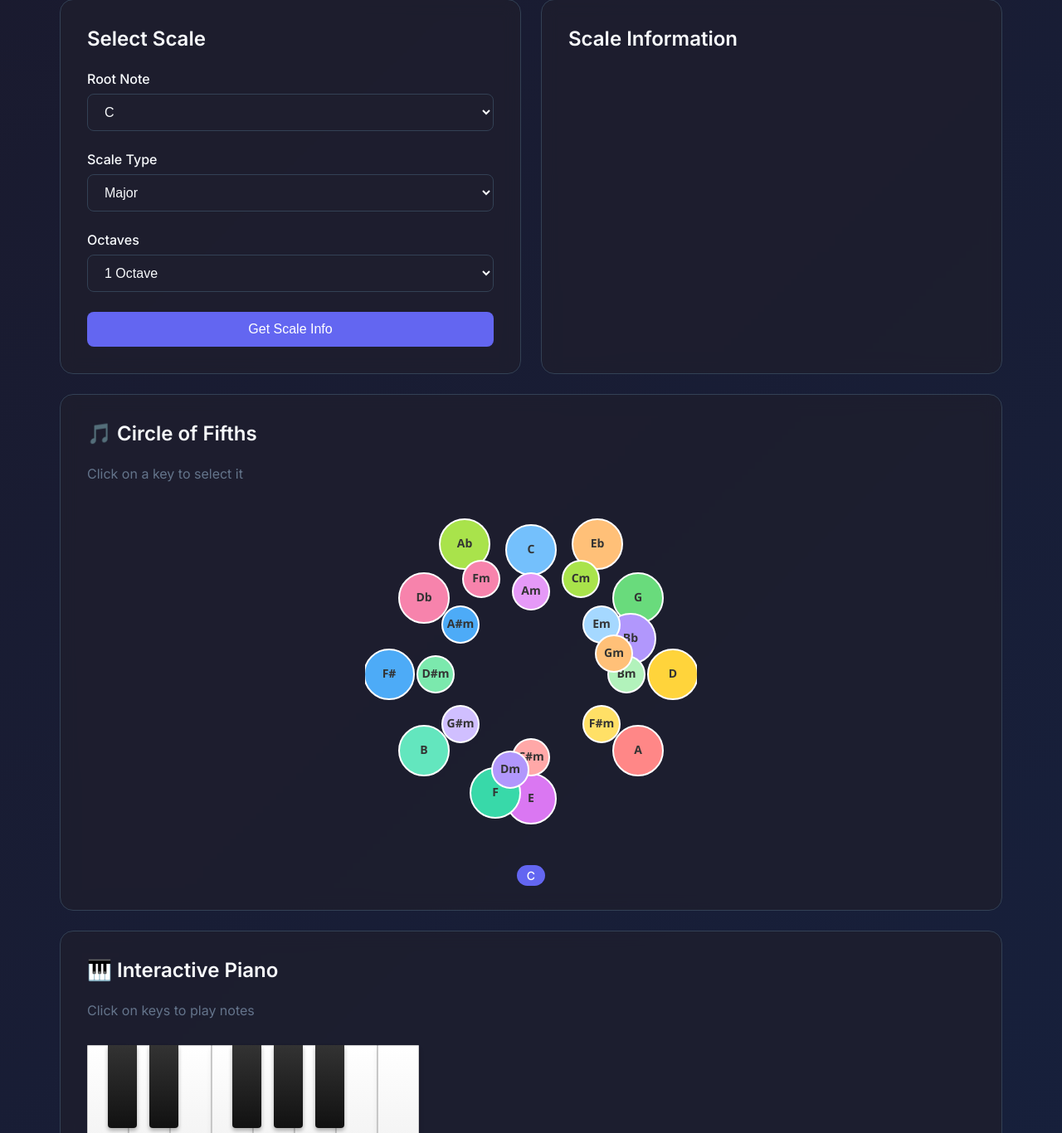
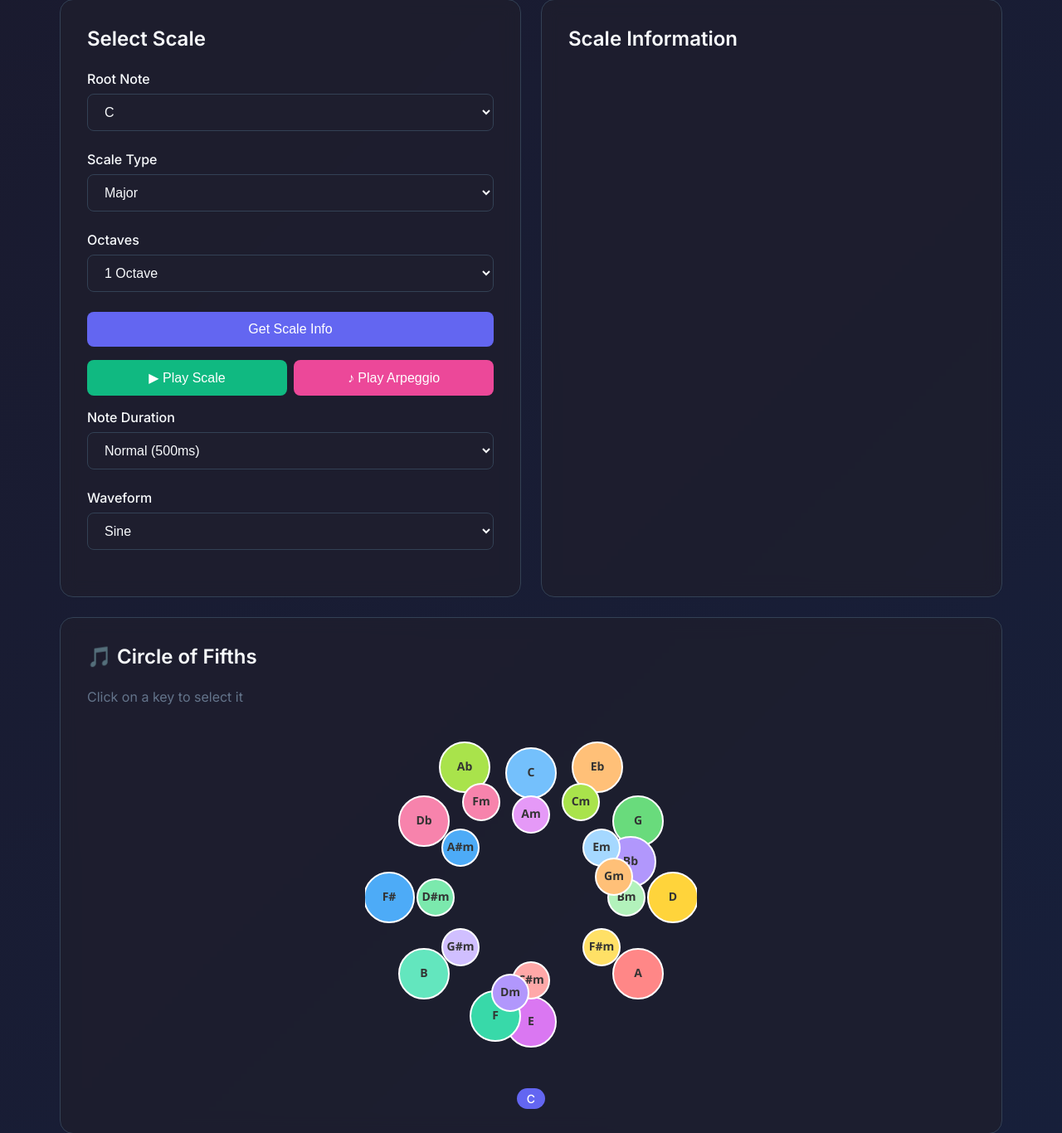
Before and after one commit to ballales1984-wq/composer, a Flask app: page /scales in a window 1280 px wide. Shown: the part 194-1560 px from the top of the page at 83% size. Run offline with Flask 2, Linux system fonts and the light colour scheme.

Commit message:
Add audio playback to Scale Explorer: play scale, arpeggio, and piano keyboard
- Added Play Scale button to hear scale notes sequentially
- Added Play Arpeggio button to hear chord tones
- Added waveform selection (sine, square, sawtooth, triangle)
- Added note duration control (fast, normal, slow)
- Piano keyboard now uses selected waveform and duration
- Web Audio API with ADSR envelope for better sound quality
- Notes are stored in currentScaleData for playback functions

```diff
--- a/web_app/templates/scales.html
+++ b/web_app/templates/scales.html
@@ -76,6 +76,36 @@
         <button id="get-scale" class="btn btn-primary" style="width: 100%;">
             Get Scale Info
         </button>
+
+        <div class="playback-controls" style="margin-top: 1rem; display: flex; gap: 0.5rem;">
+            <button id="play-scale" class="btn btn-success" style="flex: 1;">
+                ▶ Play Scale
+            </button>
+            <button id="play-arpeggio" class="btn btn-secondary" style="flex: 1;">
+                ♪ Play Arpeggio
+            </button>
+        </div>
+
+        <div class="playback-settings" style="margin-top: 1rem;">
+            <div class="form-group">
+                <label class="form-label">Note Duration</label>
+                <select id="note-duration" class="form-select">
+                    <option value="0.25">Fast (250ms)</option>
+                    <option value="0.5" selected>Normal (500ms)</option>
+                    <option value="0.75">Slow (750ms)</option>
+                    <option value="1">Very Slow (1s)</option>
+                </select>
+            </div>
+            <div class="form-group">
+                <label class="form-label">Waveform</label>
+                <select id="waveform" class="form-select">
+                    <option value="sine" selected>Sine</option>
+                    <option value="square">Square</option>
+                    <option value="sawtooth">Sawtooth</option>
+                    <option value="triangle">Triangle</option>
+                </select>
+            </div>
+        </div>
     </div>
 
     <div class="card">
@@ -408,6 +438,14 @@ const scaleType = document.getElementById('scale-type');
 const octaves = document.getElementById('octaves');
 const getScaleBtn = document.getElementById('get-scale');
 const highlightCheckbox = document.getElementById('highlight-scale');
+const playScaleBtn = document.getElementById('play-scale');
+const playArpeggioBtn = document.getElementById('play-arpeggio');
+const noteDurationSelect = document.getElementById('note-duration');
+const waveformSelect = document.getElementById('waveform');
+
+// Current scale data
+let currentScaleData = null;
+let isPlaying = false;
 
 // Audio context for playing notes
 let audioContext = null;
@@ -425,7 +463,131 @@ function initAudio() {
     }
 }
 
-function playNote(note, octave) {
+function getFrequency(noteName) {
+    // Parse note name like "C4", "F#5", "Bb3"
+    const match = noteName.match(/^([A-G][#b]?)(-?\d+)?$/);
+    if (!match) return 440;
+
+    let note = match[1];
+    const octave = match[2] ? parseInt(match[2]) : 4;
+
+    // Handle enharmonic equivalents
+    const noteMap = {
+        'Db': 'C#', 'Eb': 'D#', 'Gb': 'F#', 'Ab': 'G#', 'Bb': 'A#'
+    };
+    if (noteMap[note]) note = noteMap[note];
+
+    const baseFreq = noteFrequencies[note];
+    if (!baseFreq) return 440;
+
+    return baseFreq * Math.pow(2, octave - 4);
+}
+
+function playNote(noteName, duration, waveform = 'sine') {
+    initAudio();
+
+    const frequency = getFrequency(noteName);
+
+    // Create oscillator
+    const oscillator = audioContext.createOscillator();
+    const gainNode = audioContext.createGain();
+
+    oscillator.connect(gainNode);
+    gainNode.connect(audioContext.destination);
+
+    oscillator.type = waveform;
+    oscillator.frequency.setValueAtTime(frequency, audioContext.currentTime);
+
+    // ADSR Envelope
+    const attack = 0.02;
+    const decay = 0.05;
+    const sustain = 0.7;
+    const release = 0.1;
+
+    const now = audioContext.currentTime;
+    gainNode.gain.setValueAtTime(0, now);
+    gainNode.gain.linearRampToValueAtTime(0.3, now + attack);
+    gainNode.gain.linearRampToValueAtTime(0.3 * sustain, now + attack + decay);
+    gainNode.gain.setValueAtTime(0.3 * sustain, now + duration - release);
+    gainNode.gain.linearRampToValueAtTime(0, now + duration);
+
+    oscillator.start(now);
+    oscillator.stop(now + duration);
+}
+
+// Play scale sequentially
+async function playScale() {
+    if (!currentScaleData || isPlaying) return;
+
+    isPlaying = true;
+    playScaleBtn.disabled = true;
+    playScaleBtn.textContent = '⏸ Playing...';
+
+    const duration = parseFloat(noteDurationSelect.value);
+    const waveform = waveformSelect.value;
+
+    // Get all notes from the scale
+    const notes = currentScaleData.scale.notes;
+
+    for (const note of notes) {
+        playNote(note, duration, waveform);
+        await new Promise(resolve => setTimeout(resolve, duration * 1000));
+    }
+
+    // Play root note again at the end
+    playNote(notes[0], duration * 1.5, waveform);
+
+    isPlaying = false;
+    playScaleBtn.disabled = false;
+    playScaleBtn.textContent = '▶ Play Scale';
+}
+
+// Play arpeggio (chord tones)
+async function playArpeggio() {
+    if (!currentScaleData || isPlaying) return;
+
+    isPlaying = true;
+    playArpeggioBtn.disabled = true;
+    playArpeggioBtn.textContent = '⏸ Playing...';
+
+    const duration = parseFloat(noteDurationSelect.value) * 0.8;
+    const waveform = waveformSelect.value;
+
+    // Get diatonic chords and play first chord as arpeggio
+    try {
+        const response = await fetch(`/api/scales/chords?root=${rootNote.value}&type=${scaleType.value}`);
+        const data = await response.json();
+
+        if (data.success && data.chords.length > 0) {
+            const firstChord = data.chords[0];
+            const chordNotes = firstChord.notes;
+
+            // Play arpeggio (each note sequentially)
+            for (const note of chordNotes) {
+                playNote(note, duration, waveform);
+                await new Promise(resolve => setTimeout(resolve, duration * 800));
+            }
+
+            // Then play all notes together (chord)
+            for (const note of chordNotes) {
+                playNote(note, duration * 1.5, waveform);
+            }
+        }
+    } catch (error) {
+        console.error('Error playing arpeggio:', error);
+    }
+
+    isPlaying = false;
+    playArpeggioBtn.disabled = false;
+    playArpeggioBtn.textContent = '♪ Play Arpeggio';
+}
+
+// Event listeners for playback buttons
+playScaleBtn.addEventListener('click', playScale);
+playArpeggioBtn.addEventListener('click', playArpeggio);
+
+// Single note playback (for piano keyboard)
+function playNoteOld(note, octave) {
     initAudio();
 
     const frequency = noteFrequencies[note] * Math.pow(2, octave - 4);
@@ -454,13 +616,15 @@ document.querySelectorAll('.key').forEach(key => {
     key.addEventListener('click', function() {
         const note = this.dataset.note;
         const octave = parseInt(this.dataset.octave);
+        const noteName = note + octave;
 
         // Visual feedback
         this.classList.add('playing');
         setTimeout(() => this.classList.remove('playing'), 150);
 
-        // Play sound
-        playNote(note, octave);
+        // Play sound using the waveform selected
+        const waveform = waveformSelect.value;
+        playNote(noteName, parseFloat(noteDurationSelect.value), waveform);
     });
 });
 
@@ -514,6 +678,9 @@ async function fetchScale() {
         const data = await response.json();
 
         if (data.success) {
+            // Store current scale data for playback
+            currentScaleData = data;
+
             displayScale(data.scale);
             fetchDiatonicChords(root, type);
 
```
